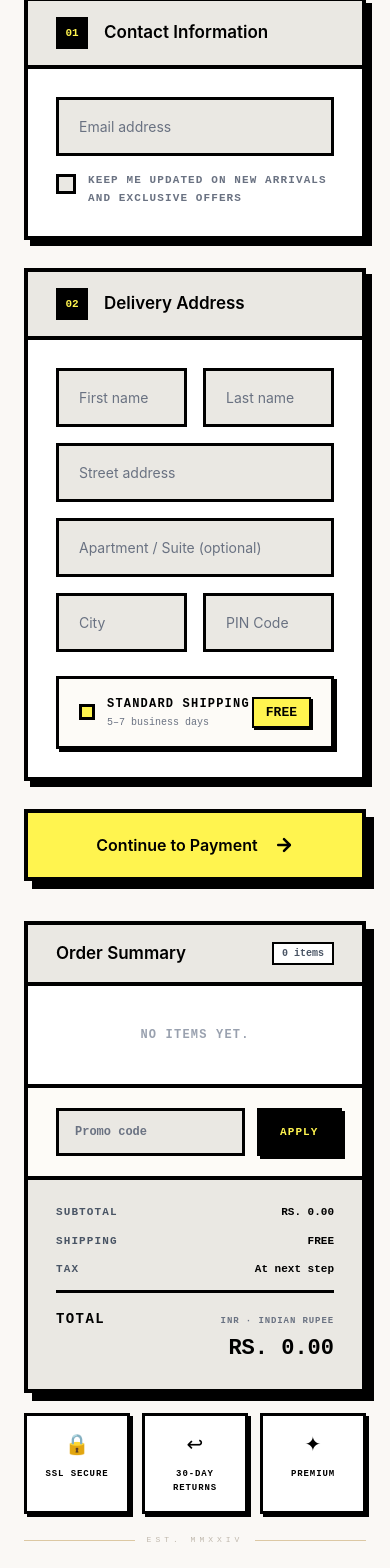
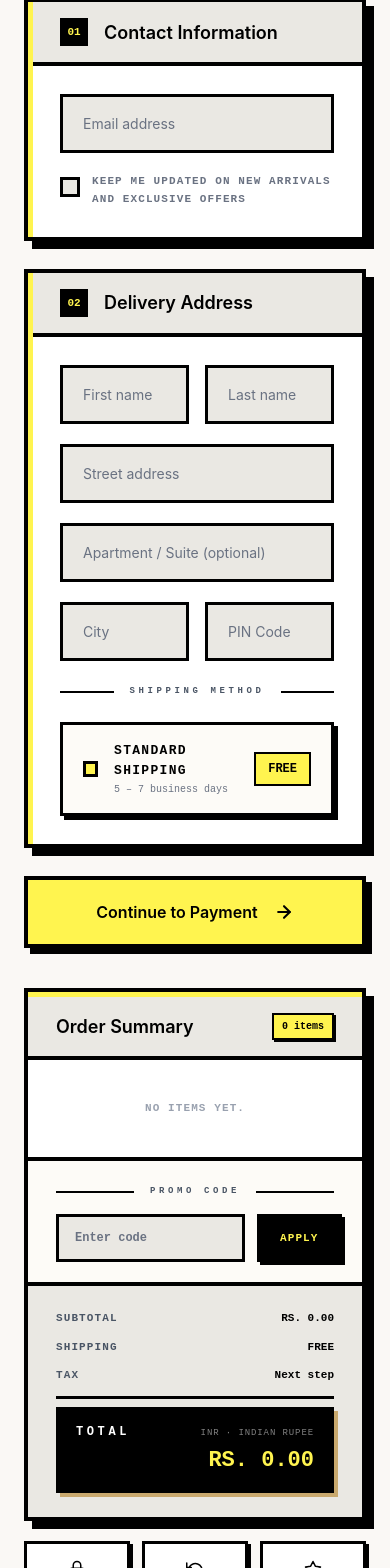
Before and after one commit to legitnieraj1/valencire-web, a Next.js app: page /checkout in a window 390 px wide. Shown: the part 117-1685 px from the top of the page. Built offline with nearby package versions, Linux system fonts and the light colour scheme.

Commit message:
style: remove all emoji, upgrade neo-brutalism — offset shadows, SVG icons, inverted total box, ruled dividers

```diff
--- a/src/app/checkout/page.tsx
+++ b/src/app/checkout/page.tsx
@@ -45,19 +45,34 @@ function SectionCard({
   children: React.ReactNode;
 }) {
   return (
-    <div className="border-[4px] border-black bg-white shadow-[6px_6px_0px_rgba(0,0,0,1)]">
-      <div className="bg-[#EAE8E3] border-b-[4px] border-black px-7 py-4 flex items-center gap-4">
+    <div className="relative border-[4px] border-black bg-white shadow-[8px_8px_0px_rgba(0,0,0,1)]">
+      {/* Yellow left accent bar */}
+      <div className="absolute top-0 left-0 w-[5px] h-full bg-[#FFF44F]" />
+      <div className="bg-[#EAE8E3] border-b-[4px] border-black pl-8 pr-7 py-4 flex items-center gap-4">
         <span
-          className="w-8 h-8 bg-black text-[#FFF44F] flex items-center justify-center text-[11px] font-bold flex-shrink-0"
+          className="w-7 h-7 bg-black text-[#FFF44F] flex items-center justify-center text-[11px] font-bold flex-shrink-0"
           style={{ fontFamily: mono }}
         >
           {number}
         </span>
-        <h2 className="text-[17px] font-semibold text-black" style={{ fontFamily: sf }}>
+        <h2 className="text-[18px] font-semibold text-black" style={{ fontFamily: sf }}>
           {title}
         </h2>
       </div>
-      <div className="px-7 py-7">{children}</div>
+      <div className="pl-8 pr-7 py-7">{children}</div>
+    </div>
+  );
+}
+
+/* ── Ruled divider ── */
+function RuledDivider({ label }: { label: string }) {
+  return (
+    <div className="flex items-center gap-4 my-1">
+      <div className="flex-1 h-[2px] bg-black" />
+      <span className="text-[9px] font-bold uppercase tracking-[0.4em] text-gray-600" style={{ fontFamily: mono }}>
+        {label}
+      </span>
+      <div className="flex-1 h-[2px] bg-black" />
     </div>
   );
 }
@@ -76,32 +91,35 @@ export default function CheckoutPage() {
   return (
     <div className="min-h-screen bg-[#FAF8F5]" style={{ fontFamily: mono }}>
 
-      {/* ── Top bar ── */}
+      {/* Yellow top accent bar */}
+      <div className="h-[5px] w-full bg-[#FFF44F]" />
+
+      {/* Top bar */}
       <header className="border-b-[4px] border-black bg-[#EAE8E3] sticky top-0 z-20">
-        <div className="max-w-[1280px] mx-auto px-6 md:px-10 h-[70px] flex items-center justify-between">
+        <div className="max-w-[1280px] mx-auto px-6 md:px-10 h-[66px] flex items-center justify-between">
           {/* Back */}
           <Link
             href="/"
-            className="flex items-center gap-2 text-[11px] font-bold uppercase tracking-widest text-black hover:text-[#C9A96E] transition-colors"
+            className="flex items-center gap-2 text-[10px] font-bold uppercase tracking-[0.3em] text-black hover:text-gray-600 transition-colors"
             style={{ fontFamily: mono }}
           >
             <ChevronLeft className="w-4 h-4 stroke-[3px]" />
             <span className="hidden sm:inline">Back to Shop</span>
           </Link>
 
-          {/* Brand – same as homepage navbar logo */}
-          <Link href="/" className="flex flex-col items-center gap-1">
+          {/* Brand logo — same as homepage */}
+          <Link href="/" className="flex flex-col items-center">
             <VCMark size={38} color="#000" />
           </Link>
 
-          {/* Step pills */}
+          {/* Step indicators */}
           <div className="flex items-center gap-2">
             {(["Info", "Payment"] as const).map((label, i) => (
               <div key={label} className="flex items-center gap-2">
                 <div
-                  className={`flex items-center gap-2 px-3 py-1 border-[2px] border-black text-[10px] font-bold uppercase tracking-widest transition-all ${
+                  className={`flex items-center gap-2 px-3 py-1.5 border-[2px] border-black text-[10px] font-bold uppercase tracking-widest transition-all ${
                     i + 1 === step
-                      ? "bg-[#FFF44F] text-black shadow-[2px_2px_0px_rgba(0,0,0,1)]"
+                      ? "bg-[#FFF44F] text-black shadow-[3px_3px_0px_rgba(0,0,0,1)]"
                       : i + 1 < step
                       ? "bg-black text-[#FFF44F]"
                       : "bg-white text-gray-400"
@@ -111,7 +129,7 @@ export default function CheckoutPage() {
                   {i + 1 < step ? <Check className="w-3 h-3 stroke-[3px]" /> : <span>{i + 1}</span>}
                   <span className="hidden sm:inline">{label}</span>
                 </div>
-                {i < 1 && <div className={`w-4 h-[2px] ${i + 1 < step ? "bg-black" : "bg-gray-300"}`} />}
+                {i < 1 && <div className={`w-5 h-[3px] ${i + 1 < step ? "bg-black" : "bg-gray-300"}`} />}
               </div>
             ))}
           </div>
@@ -120,14 +138,14 @@ export default function CheckoutPage() {
 
       <div className="max-w-[1280px] mx-auto px-6 md:px-10 py-10 grid grid-cols-1 lg:grid-cols-[1fr_400px] gap-10 items-start">
 
-        {/* ── LEFT COLUMN ── */}
+        {/* LEFT COLUMN */}
         <div className="flex flex-col gap-7">
 
           {step === 1 && (
             <>
               {/* Contact */}
               <SectionCard number="01" title="Contact Information">
-                <div className="flex flex-col gap-4">
+                <div className="flex flex-col gap-5">
                   <VintageInput
                     type="email"
                     placeholder="Email address"
@@ -135,14 +153,12 @@ export default function CheckoutPage() {
                     onChange={(e) => setEmail(e.target.value)}
                   />
                   <label className="flex items-start gap-3 cursor-pointer group">
-                    <div className="relative mt-0.5">
+                    <div className="relative mt-1 flex-shrink-0">
                       <input
                         type="checkbox"
                         className="peer appearance-none w-5 h-5 border-[3px] border-black bg-[#EAE8E3] checked:bg-[#FFF44F] cursor-pointer transition-colors"
                       />
-                      <span className="absolute inset-0 pointer-events-none flex items-center justify-center opacity-0 peer-checked:opacity-100 text-black font-bold text-sm leading-none">
-                        ✕
-                      </span>
+                      <Check className="absolute inset-0 m-auto w-3 h-3 stroke-[3.5px] text-black opacity-0 peer-checked:opacity-100 pointer-events-none" />
                     </div>
                     <span className="text-[11px] font-bold uppercase tracking-widest text-gray-500 leading-relaxed" style={{ fontFamily: mono }}>
                       Keep me updated on new arrivals and exclusive offers
@@ -153,43 +169,55 @@ export default function CheckoutPage() {
 
               {/* Delivery */}
               <SectionCard number="02" title="Delivery Address">
+                <div className="flex flex-col gap-5">
                   <div className="grid grid-cols-2 gap-4">
                     <VintageInput placeholder="First name" />
                     <VintageInput placeholder="Last name" />
-                  <VintageInput placeholder="Street address" className="col-span-2" />
-                  <VintageInput placeholder="Apartment / Suite (optional)" className="col-span-2" />
+                  </div>
+                  <VintageInput placeholder="Street address" />
+                  <VintageInput placeholder="Apartment / Suite (optional)" />
+                  <div className="grid grid-cols-2 gap-4">
                     <VintageInput placeholder="City" />
                     <VintageInput placeholder="PIN Code" />
                   </div>
 
-                {/* Shipping option */}
-                <div className="mt-6 border-[3px] border-black bg-[#FDFBF7] px-5 py-4 flex items-center justify-between shadow-[3px_3px_0px_rgba(0,0,0,1)]">
-                  <div className="flex items-center gap-3">
+                  <RuledDivider label="Shipping Method" />
+
+                  {/* Shipping option — stacked neo box */}
+                  <div className="relative">
+                    <div className="absolute inset-0 translate-x-[4px] translate-y-[4px] bg-black" />
+                    <div className="relative border-[3px] border-black bg-[#FDFBF7] px-5 py-4 flex items-center justify-between">
+                      <div className="flex items-center gap-4">
                         <div className="w-4 h-4 border-[3px] border-black bg-[#FFF44F]" />
                         <div>
-                      <p className="text-[12px] font-bold uppercase tracking-widest text-black" style={{ fontFamily: mono }}>
+                          <p className="text-[13px] font-bold uppercase tracking-widest text-black" style={{ fontFamily: mono }}>
                             Standard Shipping
                           </p>
                           <p className="text-[10px] text-gray-500 mt-0.5" style={{ fontFamily: mono }}>
-                        5–7 business days
+                            5 – 7 business days
                           </p>
                         </div>
                       </div>
-                  <span className="text-[13px] font-bold text-black bg-[#FFF44F] border-[2px] border-black px-3 py-1 shadow-[2px_2px_0px_rgba(0,0,0,1)]" style={{ fontFamily: mono }}>
+                      <span className="text-[12px] font-bold text-black bg-[#FFF44F] border-[2px] border-black px-3 py-1.5" style={{ fontFamily: mono }}>
                         FREE
                       </span>
+                    </div>
+                  </div>
                 </div>
               </SectionCard>
 
               {/* CTA */}
+              <div className="relative">
+                <div className="absolute inset-0 translate-x-[6px] translate-y-[6px] bg-black" />
                 <button
                   onClick={() => setStep(2)}
-                className="w-full bg-[#FFF44F] border-[4px] border-black py-5 text-[16px] font-semibold text-black shadow-[8px_8px_0px_rgba(0,0,0,1)] hover:bg-[#FFD700] active:translate-x-[5px] active:translate-y-[5px] active:shadow-none transition-all flex items-center justify-center gap-4"
+                  className="relative w-full bg-[#FFF44F] border-[4px] border-black py-5 text-[16px] font-semibold text-black hover:bg-[#FFD700] active:translate-x-[6px] active:translate-y-[6px] transition-transform flex items-center justify-center gap-4"
                   style={{ fontFamily: sf }}
                 >
                   Continue to Payment
-                <ArrowRight className="w-5 h-5 stroke-[3px]" />
+                  <ArrowRight className="w-5 h-5 stroke-[2.5px]" />
                 </button>
+              </div>
             </>
           )}
 
@@ -198,7 +226,7 @@ export default function CheckoutPage() {
               {/* Back */}
               <button
                 onClick={() => setStep(1)}
-                className="flex items-center gap-2 text-[11px] font-bold uppercase tracking-widest text-black hover:text-gray-500 transition-colors self-start"
+                className="flex items-center gap-2 text-[10px] font-bold uppercase tracking-[0.3em] text-black hover:text-gray-500 transition-colors self-start border-b-2 border-black hover:border-gray-400"
                 style={{ fontFamily: mono }}
               >
                 <ChevronLeft className="w-4 h-4 stroke-[3px]" />
@@ -207,16 +235,16 @@ export default function CheckoutPage() {
 
               {/* Payment */}
               <SectionCard number="03" title="Payment Details">
-                <div className="flex flex-col gap-4">
-                  {/* Card type tabs */}
-                  <div className="flex gap-3 mb-2">
+                <div className="flex flex-col gap-5">
+                  {/* Payment method tabs */}
+                  <div className="flex gap-0 border-[3px] border-black overflow-hidden">
                     {["Credit Card", "UPI", "Net Banking"].map((tab, i) => (
                       <button
                         key={tab}
-                        className={`px-4 py-2 border-[3px] border-black text-[10px] font-bold uppercase tracking-widest transition-all ${
+                        className={`flex-1 px-3 py-2.5 text-[10px] font-bold uppercase tracking-widest transition-colors border-r-[3px] border-black last:border-r-0 ${
                           i === 0
-                            ? "bg-[#FFF44F] shadow-[3px_3px_0px_rgba(0,0,0,1)]"
-                            : "bg-white hover:bg-[#EAE8E3]"
+                            ? "bg-[#FFF44F] text-black"
+                            : "bg-white text-gray-500 hover:bg-[#EAE8E3]"
                         }`}
                         style={{ fontFamily: mono }}
                       >
@@ -227,7 +255,7 @@ export default function CheckoutPage() {
 
                   <div className="relative">
                     <VintageInput placeholder="Card number" />
-                    <Lock className="absolute right-4 top-1/2 -translate-y-1/2 w-4 h-4 text-gray-500 stroke-[2.5px]" />
+                    <Lock className="absolute right-4 top-1/2 -translate-y-1/2 w-4 h-4 text-gray-500 stroke-[2px]" />
                   </div>
                   <div className="grid grid-cols-2 gap-4">
                     <VintageInput placeholder="MM / YY" />
@@ -237,16 +265,16 @@ export default function CheckoutPage() {
                 </div>
               </SectionCard>
 
-              {/* Billing checkbox */}
-              <div className="border-[4px] border-black bg-white shadow-[4px_4px_0px_rgba(0,0,0,1)] px-7 py-5 flex items-center gap-4">
-                <div className="relative">
+              {/* Billing same as shipping */}
+              <div className="border-[3px] border-black bg-white px-7 py-4 flex items-center gap-4 shadow-[4px_4px_0px_rgba(0,0,0,1)]">
+                <div className="relative flex-shrink-0">
                   <input
                     type="checkbox"
                     defaultChecked
                     id="sameAddr"
                     className="peer appearance-none w-5 h-5 border-[3px] border-black bg-[#EAE8E3] checked:bg-[#FFF44F] cursor-pointer"
                   />
-                  <span className="absolute inset-0 pointer-events-none flex items-center justify-center opacity-0 peer-checked:opacity-100 text-black font-bold text-sm">✕</span>
+                  <Check className="absolute inset-0 m-auto w-3 h-3 stroke-[3.5px] text-black opacity-0 peer-checked:opacity-100 pointer-events-none" />
                 </div>
                 <label htmlFor="sameAddr" className="text-[11px] font-bold uppercase tracking-widest text-black cursor-pointer" style={{ fontFamily: mono }}>
                   Billing address same as delivery
@@ -254,59 +282,70 @@ export default function CheckoutPage() {
               </div>
 
               {/* Pay CTA */}
+              <div className="relative">
+                <div className="absolute inset-0 translate-x-[6px] translate-y-[6px] bg-[#C9A96E]" />
                 <button
-                className="w-full bg-black text-[#FFF44F] border-[4px] border-black py-5 text-[17px] font-semibold shadow-[8px_8px_0px_rgba(200,170,110,0.5)] hover:shadow-[8px_8px_0px_rgba(0,0,0,0.8)] hover:translate-x-[1px] hover:translate-y-[1px] active:translate-x-[5px] active:translate-y-[5px] active:shadow-none transition-all flex items-center justify-center gap-4"
+                  className="relative w-full bg-black text-[#FFF44F] border-[4px] border-black py-5 text-[17px] font-semibold hover:bg-[#111] active:translate-x-[6px] active:translate-y-[6px] transition-transform flex items-center justify-center gap-4"
                   style={{ fontFamily: sf }}
                 >
-                <Lock className="w-5 h-5 stroke-[3px]" />
+                  <Lock className="w-5 h-5 stroke-[2px]" />
                   Pay RS. {total.toLocaleString()}.00
                 </button>
+              </div>
 
               <p className="text-center text-[10px] font-bold uppercase tracking-widest text-gray-500 border-[2px] border-black bg-[#EAE8E3] p-4" style={{ fontFamily: mono }}>
                 By completing your purchase you agree to our{" "}
-                <Link href="#" className="underline underline-offset-2 hover:text-red-600 transition-colors">Terms</Link>
+                <Link href="#" className="underline underline-offset-2 hover:text-black transition-colors">Terms</Link>
                 {" "}and{" "}
-                <Link href="#" className="underline underline-offset-2 hover:text-red-600 transition-colors">Privacy Policy</Link>.
+                <Link href="#" className="underline underline-offset-2 hover:text-black transition-colors">Privacy Policy</Link>.
               </p>
             </>
           )}
         </div>
 
-        {/* ── RIGHT: Order Summary ── */}
+        {/* RIGHT: Order Summary */}
         <aside className="lg:sticky lg:top-[76px] space-y-5">
 
-          {/* Main card */}
+          {/* Main summary card */}
           <div className="border-[4px] border-black bg-white shadow-[8px_8px_0px_rgba(0,0,0,1)]">
-            {/* Vintage header strip */}
+            {/* Top yellow bar */}
+            <div className="h-[5px] bg-[#FFF44F]" />
+
+            {/* Header */}
             <div className="bg-[#EAE8E3] border-b-[4px] border-black px-7 py-4 flex justify-between items-center">
-              <h2 className="text-[17px] font-semibold text-black" style={{ fontFamily: sf }}>
+              <h2 className="text-[18px] font-semibold text-black" style={{ fontFamily: sf }}>
                 Order Summary
               </h2>
-              <span className="text-[10px] font-bold text-gray-600 border-[2px] border-black px-2 py-0.5 bg-white" style={{ fontFamily: mono }}>
-                {cartCount} item{cartCount !== 1 ? "s" : ""}
+              <span className="text-[10px] font-bold text-black border-[2px] border-black px-2 py-1 bg-[#FFF44F] shadow-[2px_2px_0px_rgba(0,0,0,1)]" style={{ fontFamily: mono }}>
+                {cartCount} {cartCount === 1 ? "item" : "items"}
               </span>
             </div>
 
             {/* Product list */}
-            <div className="divide-y-[3px] divide-black max-h-[380px] overflow-y-auto">
+            <div className="divide-y-[3px] divide-black max-h-[340px] overflow-y-auto">
               {items.length === 0 && (
-                <p className="text-[12px] font-bold uppercase tracking-widest text-gray-400 text-center py-10" style={{ fontFamily: mono }}>
+                <p className="text-[11px] font-bold uppercase tracking-widest text-gray-400 text-center py-10" style={{ fontFamily: mono }}>
                   No items yet.
                 </p>
               )}
               {items.map((item) => (
                 <div key={`${item.id}-${item.size}`} className="flex gap-5 px-7 py-5 items-center">
-                  <div className="relative w-[64px] h-[82px] flex-shrink-0 bg-[#EAE8E3] border-[3px] border-black shadow-[3px_3px_0px_rgba(0,0,0,1)] overflow-hidden">
+                  {/* Image with offset frame */}
+                  <div className="relative w-[60px] h-[76px] flex-shrink-0">
+                    <div className="absolute inset-0 translate-x-[3px] translate-y-[3px] bg-black" />
+                    <div className="relative w-full h-full border-[2px] border-black bg-[#EAE8E3] overflow-hidden">
                       <Image src={item.image} alt={item.name} fill className="object-contain filter sepia-[0.15]" />
+                    </div>
+                    {/* Qty badge */}
                     <div
-                      className="absolute -top-2 -right-2 w-6 h-6 bg-[#FFF44F] border-[2px] border-black text-black text-[10px] font-bold flex items-center justify-center"
+                      className="absolute -top-2 -right-2 w-5 h-5 bg-[#FFF44F] border-[2px] border-black text-black text-[9px] font-bold flex items-center justify-center z-10"
                       style={{ fontFamily: mono }}
                     >
                       {item.quantity}
                     </div>
                   </div>
                   <div className="flex-1">
-                    <p className="text-[11px] font-bold uppercase tracking-widest text-black leading-snug" style={{ fontFamily: mono }}>
+                    <p className="text-[13px] font-semibold text-black leading-snug" style={{ fontFamily: sf }}>
                       {item.name}
                     </p>
                     <p className="text-[10px] font-bold uppercase tracking-widest text-gray-500 mt-1" style={{ fontFamily: mono }}>
@@ -322,10 +361,11 @@ export default function CheckoutPage() {
 
             {/* Promo code */}
             <div className="border-t-[4px] border-black px-7 py-5 bg-[#FDFBF7]">
-              <div className="flex gap-3">
+              <RuledDivider label="Promo Code" />
+              <div className="flex gap-3 mt-4">
                 <input
                   type="text"
-                  placeholder="Promo code"
+                  placeholder="Enter code"
                   className="flex-1 bg-[#EAE8E3] border-[3px] border-black px-4 py-3 text-[12px] font-bold placeholder-gray-500 outline-none focus:bg-[#FFF44F] transition-colors"
                   style={{ fontFamily: mono }}
                 />
@@ -343,7 +383,7 @@ export default function CheckoutPage() {
               {[
                 { label: "Subtotal", value: `RS. ${subtotal.toLocaleString()}.00` },
                 { label: "Shipping", value: "FREE" },
-                { label: "Tax", value: "At next step" },
+                { label: "Tax", value: "Next step" },
               ].map(({ label, value }) => (
                 <div key={label} className="flex justify-between">
                   <span className="text-[11px] font-bold uppercase tracking-widest text-gray-600" style={{ fontFamily: mono }}>
@@ -355,35 +395,58 @@ export default function CheckoutPage() {
                 </div>
               ))}
 
-              {/* Total row */}
-              <div className="flex justify-between items-baseline pt-4 border-t-[3px] border-black mt-2">
-                <span className="text-[14px] font-bold uppercase tracking-widest text-black" style={{ fontFamily: mono }}>
+              {/* Total row — inverted box */}
+              <div className="mt-2 pt-2 border-t-[3px] border-black">
+                <div className="bg-black text-white px-5 py-4 flex justify-between items-baseline shadow-[4px_4px_0px_rgba(201,169,110,1)]">
+                  <span className="text-[12px] font-bold uppercase tracking-[0.3em]" style={{ fontFamily: mono }}>
                     Total
                   </span>
                   <div className="text-right">
-                  <p className="text-[9px] font-bold uppercase tracking-widest text-gray-500 mb-1" style={{ fontFamily: mono }}>
+                    <p className="text-[9px] text-white/50 uppercase tracking-widest mb-1" style={{ fontFamily: mono }}>
                       INR · Indian Rupee
                     </p>
-                  <span className="text-[22px] font-bold text-black" style={{ fontFamily: mono }}>
+                    <span className="text-[22px] font-bold text-[#FFF44F]" style={{ fontFamily: mono }}>
                       RS. {total.toLocaleString()}.00
                     </span>
                   </div>
                 </div>
               </div>
             </div>
+          </div>
 
-          {/* Trust badges */}
+          {/* Trust row — no emoji, SVG icons */}
           <div className="grid grid-cols-3 gap-3">
             {[
-              { icon: "🔒", label: "SSL Secure" },
-              { icon: "↩", label: "30-Day Returns" },
-              { icon: "✦", label: "Premium" },
+              {
+                label: "SSL Secure",
+                icon: (
+                  <svg width="18" height="18" viewBox="0 0 24 24" fill="none" stroke="currentColor" strokeWidth="2" strokeLinecap="round" strokeLinejoin="round">
+                    <rect x="3" y="11" width="18" height="11" rx="2" ry="2" /><path d="M7 11V7a5 5 0 0 1 10 0v4" />
+                  </svg>
+                ),
+              },
+              {
+                label: "30-Day Returns",
+                icon: (
+                  <svg width="18" height="18" viewBox="0 0 24 24" fill="none" stroke="currentColor" strokeWidth="2" strokeLinecap="round" strokeLinejoin="round">
+                    <polyline points="1 4 1 10 7 10" /><path d="M3.51 15a9 9 0 1 0 .49-4.49" />
+                  </svg>
+                ),
+              },
+              {
+                label: "Premium Quality",
+                icon: (
+                  <svg width="18" height="18" viewBox="0 0 24 24" fill="none" stroke="currentColor" strokeWidth="2" strokeLinecap="round" strokeLinejoin="round">
+                    <polygon points="12 2 15.09 8.26 22 9.27 17 14.14 18.18 21.02 12 17.77 5.82 21.02 7 14.14 2 9.27 8.91 8.26 12 2" />
+                  </svg>
+                ),
+              },
             ].map((b) => (
               <div
                 key={b.label}
                 className="border-[3px] border-black bg-white shadow-[3px_3px_0px_rgba(0,0,0,1)] flex flex-col items-center gap-2 py-4 px-2 text-center"
               >
-                <span className="text-xl">{b.icon}</span>
+                <span className="text-black">{b.icon}</span>
                 <span className="text-[9px] font-bold uppercase tracking-widest text-black" style={{ fontFamily: mono }}>
                   {b.label}
                 </span>
@@ -391,14 +454,8 @@ export default function CheckoutPage() {
             ))}
           </div>
 
-          {/* Stamp */}
-          <div className="flex items-center justify-center gap-3 opacity-60">
-            <div className="flex-1 h-px bg-[#C9A96E]" />
-            <span className="text-[8px] tracking-[0.5em] uppercase text-[#9A8F7E]" style={{ fontFamily: mono }}>
-              Est. MMXXIV
-            </span>
-            <div className="flex-1 h-px bg-[#C9A96E]" />
-          </div>
+          {/* Ruled stamp */}
+          <RuledDivider label="Est. MMXXIV · Valenciré" />
         </aside>
       </div>
     </div>
```
Also changed, not shown: src/context/CartContext.tsx (+63 -37 lines). Lines whose indentation alone changed are shown as unchanged.
